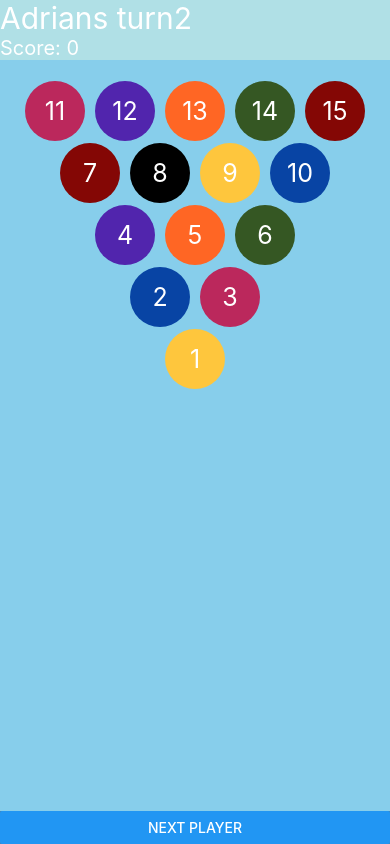
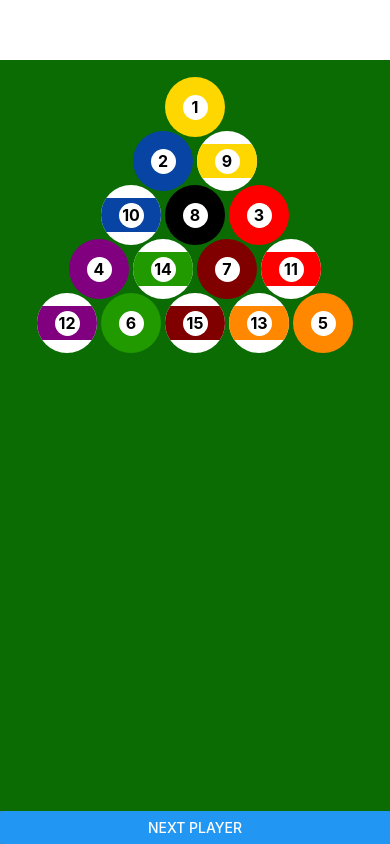
Before and after one commit to adriank/snooker, a React Native app: screen / in a window 390 px wide. Built offline with nearby package versions, Linux system fonts and the light colour scheme.

Commit message:
made striped balls

```diff
--- a/App.js
+++ b/App.js
@@ -16,12 +16,12 @@ export default class App extends React.Component {
 		// start(initial_state)
     return (
       <View style={{ flex: 1}}>
-        <View style={{ flexShrink:1, backgroundColor: 'powderblue' }}>
+        <View style={{ flexShrink:1, backgroundColor: 'powdergreen' }}>
 					<Text style={{ color: 'white', fontSize:30}}>Adrians turn2</Text>
 					<Text style={{ color: 'white', fontSize:20}}>Score: 0</Text>
 				</View>
-        <View style={{flexGrow:1, backgroundColor: 'skyblue'}} >
-					<View style={{height:350}}>
+        <View style={{flexGrow:1, backgroundColor: '#0a6c03'}} >
+					<View style={{height:310}}>
 						<Balls/>
 					</View>
 				</View>
--- a/initialState.json
+++ b/initialState.json
@@ -42,7 +42,7 @@
 	],
 	"remainingBalls": [{
 			"value": 1,
-			"color": "#fec63d",
+			"color": "gold",
 			"suit": "solid"
 		},{
 			"value": 2,
@@ -50,31 +50,31 @@
 			"suit": "solid"
 		},{
 			"value": 3,
-			"color": "#bb285c",
+			"color": "red",
 			"suit": "solid"
 		},{
 			"value": 4,
-			"color": "#5125ad",
+			"color": "purple",
 			"suit": "solid"
 		},{
 			"value": 5,
-			"color": "#ff6624",
+			"color": "#ff8800",
 			"suit": "solid"
 		},{
 			"value": 6,
-			"color": "#355723",
+			"color": "#219A00",
 			"suit": "solid"
 		},{
 			"value": 7,
-			"color": "#840705",
+			"color": "maroon",
 			"suit": "solid"
 		},{
 			"value": 8,
-			"color": "#000000",
+			"color": "black",
 			"suit": "solid"
 		},{
 			"value": 9,
-			"color": "#fec63d",
+			"color": "gold",
 			"suit": "striped"
 		},{
 			"value": 10,
@@ -82,23 +82,23 @@
 			"suit": "striped"
 		},{
 			"value": 11,
-			"color": "#bb285c",
+			"color": "red",
 			"suit": "striped"
 		},{
 			"value": 12,
-			"color": "#5125ad",
+			"color": "purple",
 			"suit": "striped"
 		},{
 			"value": 13,
-			"color": "#ff6624",
+			"color": "#ff8800",
 			"suit": "striped"
 		},{
 			"value": 14,
-			"color": "#355723",
+			"color": "#219A00",
 			"suit": "striped"
 		},{
 			"value": 15,
-			"color": "#840705",
+			"color": "maroon",
 			"suit": "striped"
 		}
 	]
--- a/src/components/Ball.js
+++ b/src/components/Ball.js
@@ -11,31 +11,61 @@ const ballDefinition = initial_state.remainingBalls
 const findBall = no => ballDefinition.find( ball => ball.value === no)
 
 const Ball = ball => {
+
 	let definition = findBall(Number(ball.no))
-	console.log(typeof ball.no)
-  return (<View style={[styles.Ball, {backgroundColor: definition.color}]}>
-		<Text style={styles.BallNo}>{ball.no}</Text>
-  </View>)
+	let bkg = {backgroundColor: definition.color}
+	let striped = definition.suit === "striped"
+
+	return (
+		<View style={[styles.Ball, (striped ? {} : bkg)]}>
+			<View style={[
+				styles.BallNo,
+				(striped ? [styles.striped, bkg] : {})
+			]}>
+				<View style={(striped ? styles.BallNo : {})}>
+					<Text style={styles.BallNoText}>{ball.no}</Text>
+				</View>
+			</View>
+		</View>
+	)
 }
 
 const styles = StyleSheet.create({
   Ball: {
 		alignItems: 'center',
-		backgroundColor: '#ffffff',
+		backgroundColor: 'white',
 		justifyContent: 'center',
 		borderRadius: 60,
-		margin: 5,
+		margin: 2,
 		height: 60,
-		width: 60
+		width: 60,
+		overflow: "hidden"
 	},
 	BallNo:{
+		backgroundColor: "white",
+		width: 25,
+		height: 25,
+		// marginLeft:7,
+		// marginBottom:7,
+		justifyContent: 'center',
+		alignItems: 'center',
+		borderRadius: 20
+	},
+	BallNoText: {
+		backgroundColor: "transparent",
+		color: 'black',
+		fontSize: 16,
+		fontWeight: 'bold',
 		textAlign: 'center',
-		color: "#ffffff",
-		// backgroundColor:"#333333",
-		fontSize:25,
-		// width:60,
-		// borderRadius: 90
+	},
+	striped:{
+		width:60,
+		paddingVertical: 17,
+		borderRadius:0
+	},
+	current: {
+		borderWidth: 2
 	}
-});
+})
 
 export default Ball
--- a/src/components/Balls.js
+++ b/src/components/Balls.js
@@ -10,29 +10,29 @@ import Ball from './Ball'
 const Balls = comments => (
 	<View style={styles.Balls}>
 		<View style={styles.BallsRow}>
-			<Ball no="11"/>
-			<Ball no="12"/>
-			<Ball no="13"/>
-			<Ball no="14"/>
-			<Ball no="15"/>
+			<Ball no="1"/>
 		</View>
 		<View style={styles.BallsRow}>
-			<Ball no="7"/>
+			<Ball no="2"/>
+			<Ball no="9"/>
+		</View>
+		<View style={styles.BallsRow}>
+			<Ball no="10"/>
 			<Ball no="8"/>
-			<Ball no="9"/>
-			<Ball no="10"/>
+			<Ball no="3"/>
 		</View>
 		<View style={styles.BallsRow}>
 			<Ball no="4"/>
-			<Ball no="5"/>
-			<Ball no="6"/>
-		</View>
-			<View style={styles.BallsRow}>
-			<Ball no="2"/>
-			<Ball no="3"/>
+			<Ball no="14"/>
+			<Ball no="7"/>
+			<Ball no="11"/>
 		</View>
 		<View style={styles.BallsRow}>
-			<Ball no="1"/>
+			<Ball no="12"/>
+			<Ball no="6"/>
+			<Ball no="15"/>
+			<Ball no="13"/>
+			<Ball no="5"/>
 		</View>
 	</View>
 )
```
